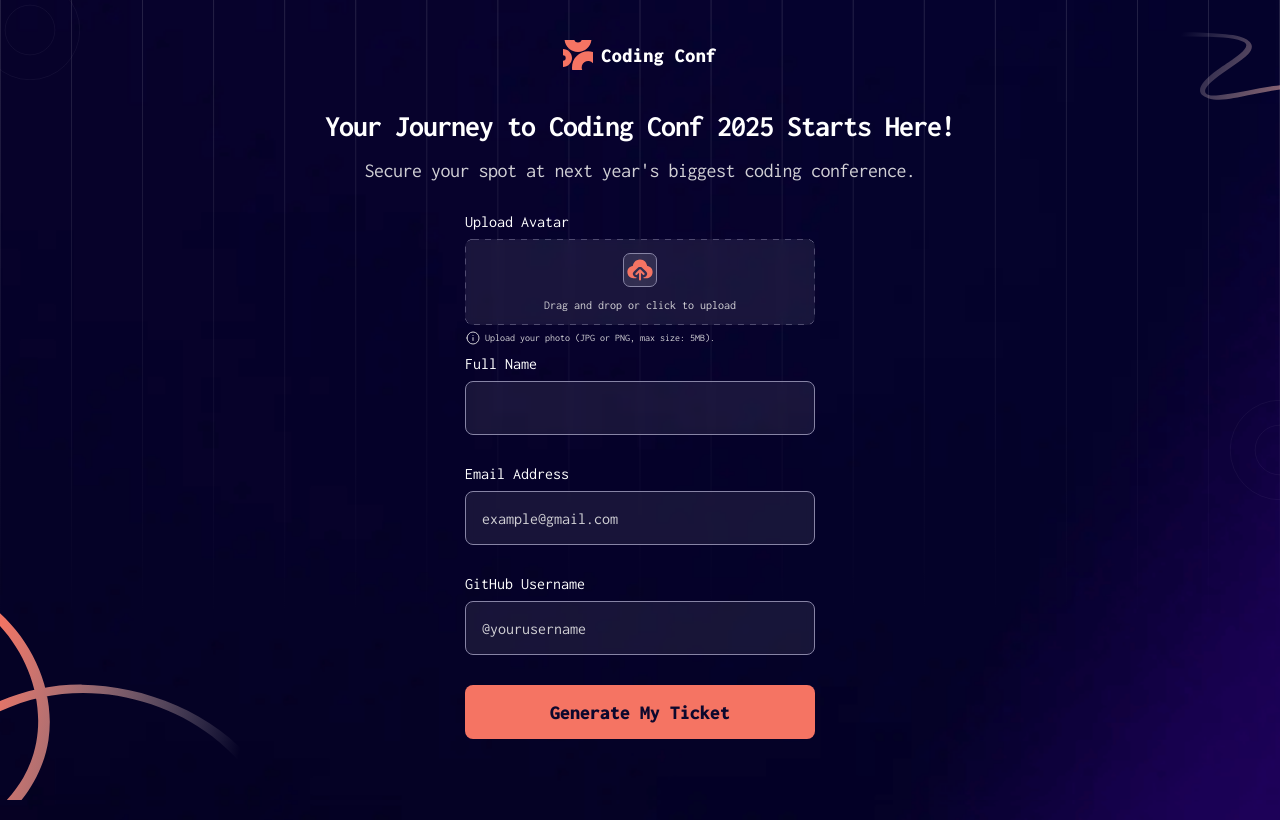
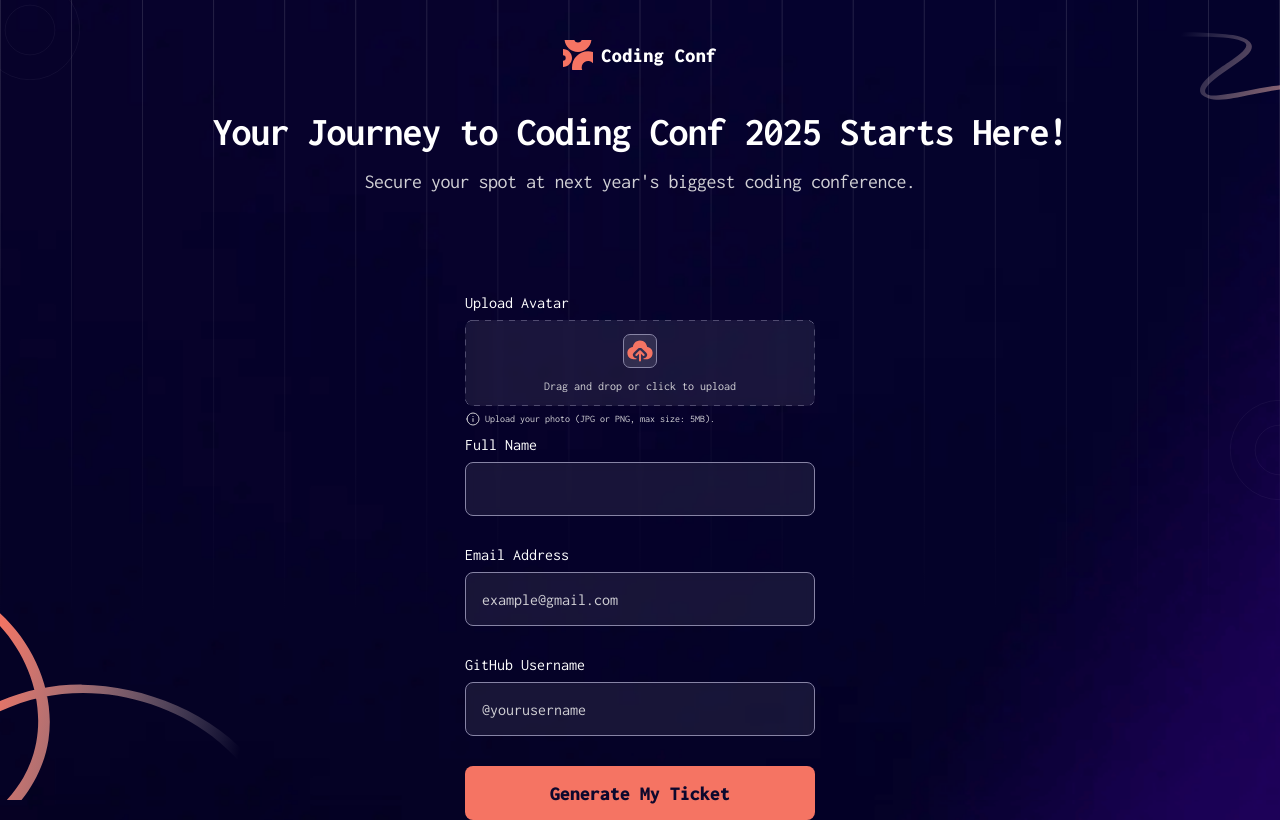
Before and after one commit to NavarroEmiliano/conference-ticket-generator-main, a React (Vite) app: page / in a window 1280 px wide. Built offline with nearby package versions, Linux system fonts and the light colour scheme.

Commit message:
media 480

```diff
--- a/src/App.css
+++ b/src/App.css
@@ -4,3 +4,9 @@
     gap: 30px;
     height: calc(100vh - 90px);
 }
+
+@media (min-width: 480px) {
+    .main-container {
+        gap: 100px;
+    }
+}
--- a/src/components/Form/Form.module.css
+++ b/src/components/Form/Form.module.css
@@ -218,3 +218,8 @@
 .submit-btn:hover {
     background-color: var(--Orange-700);
 }
+
+
+@media (min-width: 480px) {
+
+}
--- a/src/components/Formtitle/Formtitle.module.css
+++ b/src/components/Formtitle/Formtitle.module.css
@@ -28,3 +28,12 @@
     line-height: 120%;
     letter-spacing: -0.5px;
 }
+
+@media (min-width: 480px) {
+    .content {
+        width: 90%;
+    }
+    .content h2 {
+        font-size: 40px;
+    }
+}
```
